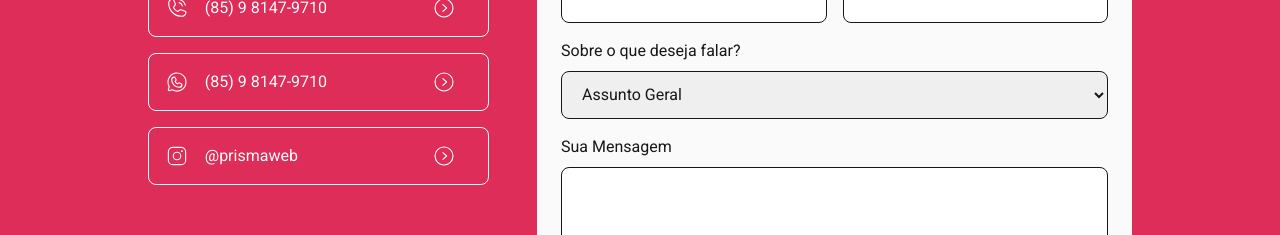
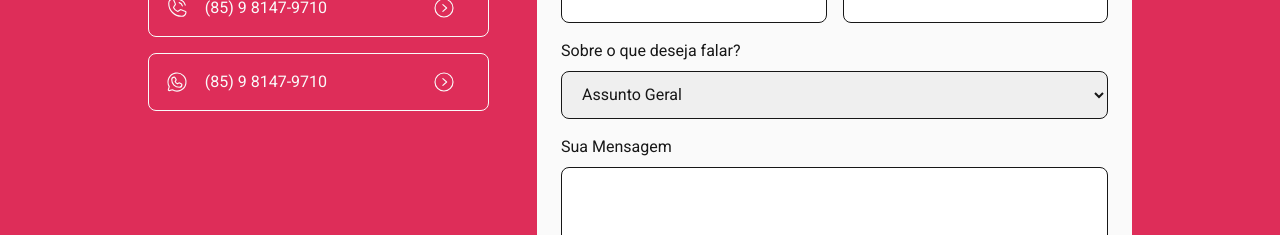
Before and after one commit to WixeI/prisma-web, a Next.js app: page / in a window 1280 px wide. Shown: the part 4081-4316 px from the top of the page. Built offline with nearby package versions, Linux system fonts and the light colour scheme; what tailwindcss-animation-delay would draw is missing.

Commit message:
feat: added contact links
Fixed accessibility in Contact component

```diff
--- a/src/components/Contact/Contact.tsx
+++ b/src/components/Contact/Contact.tsx
@@ -19,17 +19,18 @@ const Contact: FC<Props> = ({ Icon, ariaTitle, contact, href }) => {
       </div>
 
       <Button
+        as="a"
         size="sm"
         variant="link"
         className="select-none shadow-none hover:bg-primary-300/100"
+        href={href}
+        target="_blank"
       >
-        <a href={href}>
-          <CaretCircleRight
-            className="text-neutral-50"
-            size="1.5rem"
-            weight="light"
-          />
-        </a>
+        <CaretCircleRight
+          className="text-neutral-50"
+          size="1.5rem"
+          weight="light"
+        />
       </Button>
     </div>
   );
--- a/src/pages/index.tsx
+++ b/src/pages/index.tsx
@@ -4,10 +4,10 @@ import Marquee from "@/components/Marquee";
 import Card from "@/components/Card";
 import Step from "@/components/Step";
 import Contact from "@/components/Contact";
-import SendButton from "@/components/SendButton";
+// import SendButton from "@/components/SendButton";
 
 import { z } from "zod";
-import { WhatsappLogo, PhoneCall, InstagramLogo } from "phosphor-react";
+import { WhatsappLogo, PhoneCall } from "phosphor-react";
 import { useForm, SubmitHandler } from "react-hook-form";
 import { zodResolver } from "@hookform/resolvers/zod";
 import { useRef } from "react";
@@ -418,7 +418,7 @@ export default function Home() {
                       Icon={PhoneCall}
                       ariaTitle="Ligação"
                       contact="(85) 9 8147-9710"
-                      href=""
+                      href="tel:+85981479710"
                     />
                   </li>
 
@@ -427,16 +427,7 @@ export default function Home() {
                       Icon={WhatsappLogo}
                       ariaTitle="WhatsApp"
                       contact="(85) 9 8147-9710"
-                      href=""
-                    />
-                  </li>
-
-                  <li>
-                    <Contact
-                      Icon={InstagramLogo}
-                      ariaTitle="Instagram"
-                      contact="@prismaweb"
-                      href=""
+                      href="https://api.whatsapp.com/send?phone=5585981479710"
                     />
                   </li>
                 </ul>
@@ -521,7 +512,7 @@ export default function Home() {
 
                 <Button type="submit">Enviar Email</Button>
               </form>
-              <SendButton />
+              {/* <SendButton /> */}
             </section>
           </section>
         </div>
```
